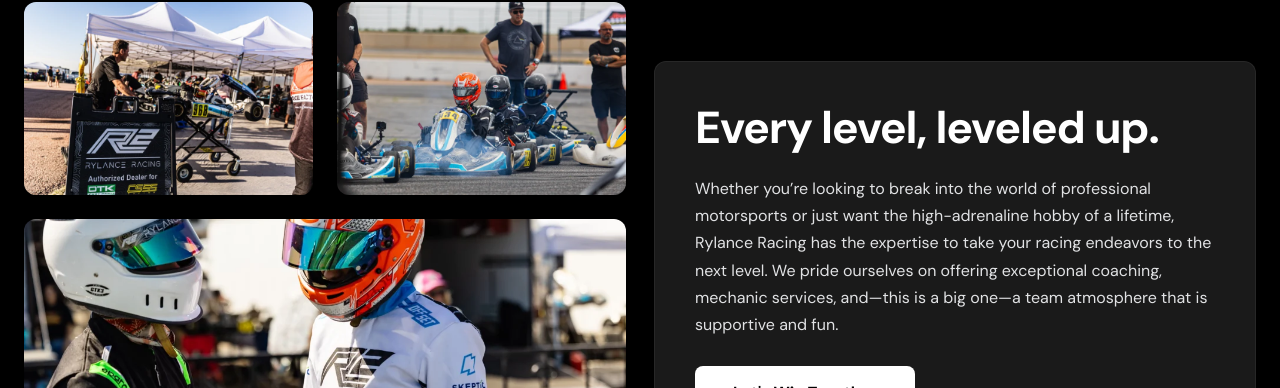
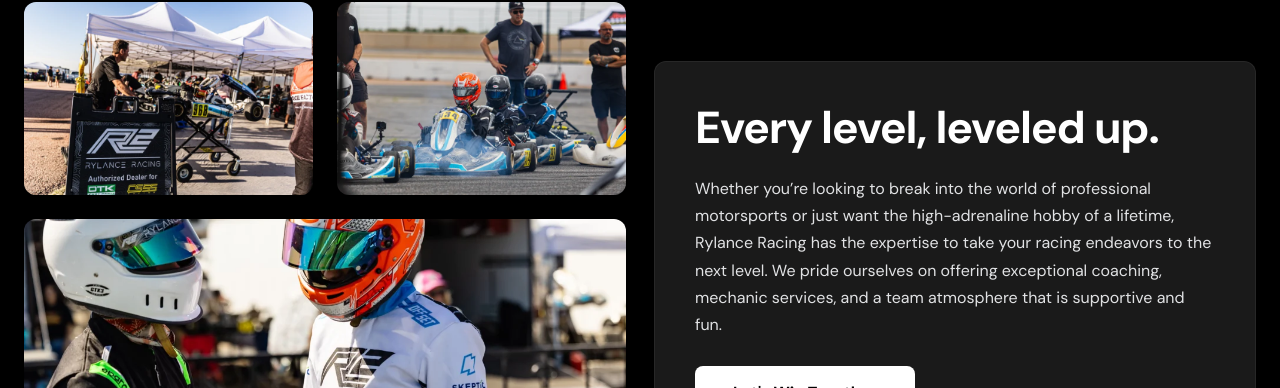
Before and after one commit to craig-rylance/rylanceracing, a plain HTML site: page index.html in a window 1280 px wide. Shown: the part 888-1276 px from the top of the page. Drawn offline with Linux system fonts and the light colour scheme.

Commit message:
Paragraph formatting

```diff
--- a/index.html
+++ b/index.html
@@ -81,7 +81,7 @@
 
         <div class="feature-card">
           <h2>Every level, leveled up.</h2>
-          <p>Whether you’re looking to break into the world of professional motorsports or just want the high-adrenaline hobby of a lifetime, Rylance Racing has the expertise to take your racing endeavors to the next level. We pride ourselves on offering exceptional coaching, mechanic services, and—this is a big one—a team atmosphere that is supportive and fun.</p>
+          <p>Whether you’re looking to break into the world of professional motorsports or just want the high-adrenaline hobby of a lifetime, Rylance Racing has the expertise to take your racing endeavors to the next level. We pride ourselves on offering exceptional coaching, mechanic services, and a team atmosphere that is supportive and fun.</p>
           <div class="card-actions">
             <a class="btn btn-light" href="#contact">Let's Win Together</a>
           </div>
```
